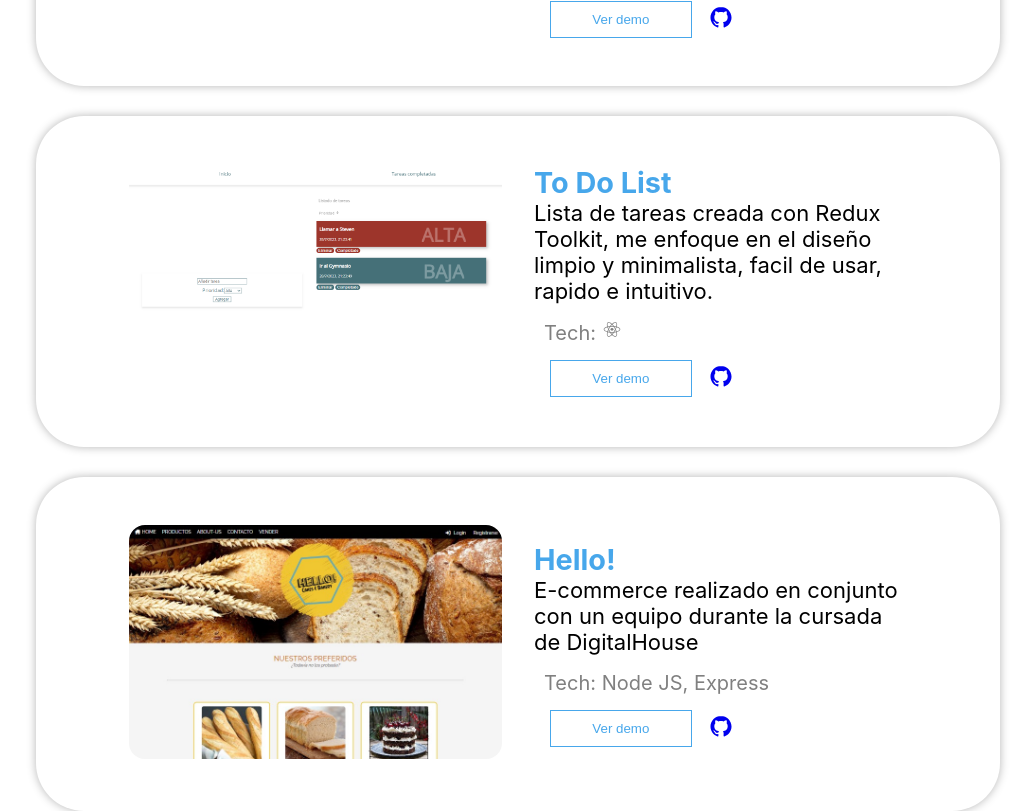
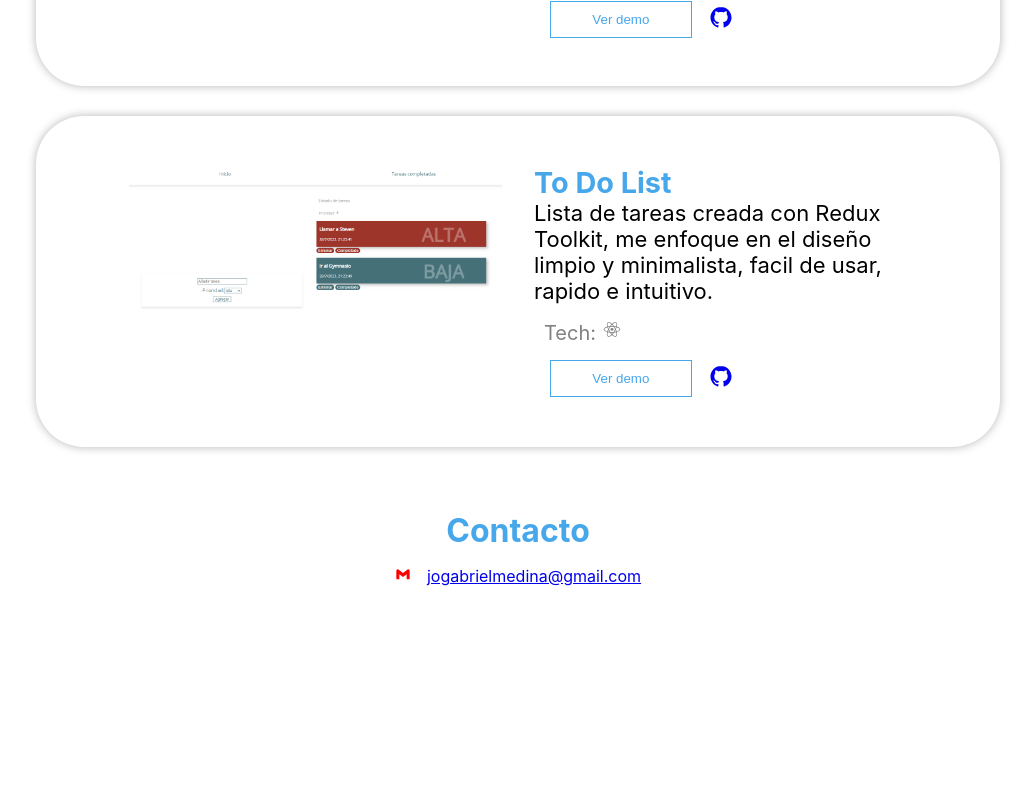
Before and after one commit to jgabrielmedina/portfolio, a React (Create React App) app: page / in a window 1280 px wide. Shown: the part 2082-2893 px from the top of the page, without its empty margins (122-1157 px from the left). After the commit the page ends 2753 px from the top, so only its background shows below. Built offline with nearby package versions, Linux system fonts and the light colour scheme.

Commit message:
agregando contacto

```diff
--- a/src/App.js
+++ b/src/App.js
@@ -4,9 +4,12 @@ import Footer from './components/footer';
 import Banner from './components/banner';
 import AboutMe from './components/aboutMe';
 import ListProyect from './components/listProyect';
+import Contact from './components/contact';
+
 import "./assets/css/Footer.css"
 import "./assets/css/AboutMe.css"
 import "./assets/css/listProyect.css"
+import "./assets/css/contact.css"
 
 function App() {
   return (
@@ -22,9 +25,14 @@ function App() {
 
       <AboutMe/>
 
-      <ListProyect/>
+     <ListProyect/>
 
+
+
+      <Contact/>
       </div>
+
+
 
     </React.Fragment>
 
--- /dev/null
+++ b/src/assets/css/contact.css
@@ -0,0 +1,24 @@
+.contactConteiner{
+    text-align: center;
+    width: 80%;
+    margin: auto;
+    margin-top: 4rem;
+    margin-bottom: 1rem;
+    height: 20vh;
+}
+
+.contactConteiner .contactDiv{
+    display: flex;
+    margin-top: 1rem;
+    justify-content: center;
+
+}
+
+.contactConteiner .contactDiv .logoMail{
+   padding-right: 1rem;
+   color: red;
+}
+
+.h1contacto{
+    color: #47A7EB;
+}
--- a/src/assets/css/listProyect.css
+++ b/src/assets/css/listProyect.css
@@ -1,7 +1,7 @@
 .listProyect{
     width: 80vw;
     margin: auto;
-    height: 95vh;
+
 }
 
 .git{
--- /dev/null
+++ b/src/components/contact.jsx
@@ -0,0 +1,17 @@
+import React from 'react';
+import {BiLogoGmail} from "react-icons/bi";
+
+
+const Contact = () => {
+    return (
+        <div className='contactConteiner'>
+            <h1 className='h1contacto'>Contacto</h1>
+            <div className='contactDiv'>
+            <p className='logoMail'><BiLogoGmail></BiLogoGmail></p>
+            <a href="mailto:jogabrielmedina@gmail.com">jogabrielmedina@gmail.com</a>
+            </div>
+        </div>
+    );
+}
+
+export default Contact;
--- a/src/components/listProyect.jsx
+++ b/src/components/listProyect.jsx
@@ -38,14 +38,14 @@ function ListProyect() {
                     tech1 = {<BiLogoReact></BiLogoReact>}
                     demo = "https://to-do-list-drab-pi.vercel.app/"
                 />
-                <Proyect
+           {/*      <Proyect
                     name= "Hello!"
                     description = " E-commerce realizado en conjunto con un equipo durante la cursada de DigitalHouse"
                     url = "https://github.com/sabriw88/grupo_6_panaderiaHello"
                     img = "/PHOTO-2023-06-29-12-23-09.jpg"
                     tech1 = "Node JS, Express"
                 />
-
+               */}
 
 
             </div>
```
